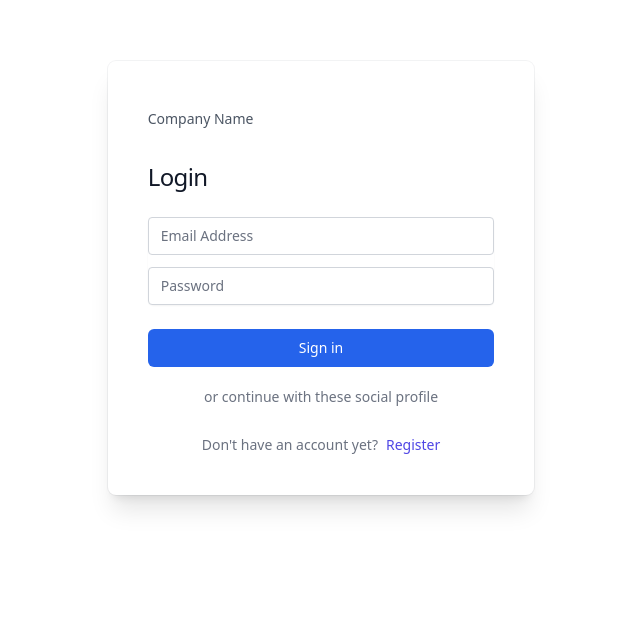
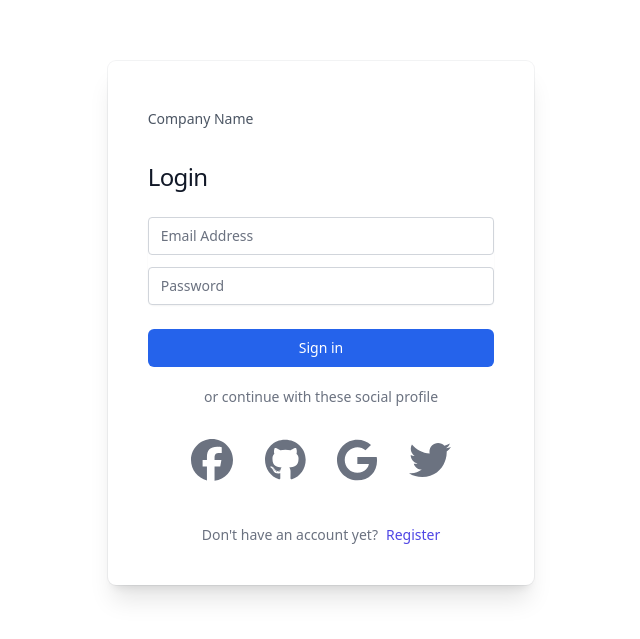
Before and after one commit to carmtsang/authentication-app, a Next.js app: page /login in a window 1280 px wide. Shown: the part 115-754 px from the top of the page, without its empty margins (319-959 px from the left). Built offline with nearby package versions, Linux system fonts and the light colour scheme.

Commit message:
debug fontawesome icons

```diff
--- a/components/SocialIcons.tsx
+++ b/components/SocialIcons.tsx
@@ -33,15 +33,15 @@ const SOCIAL = [
 const SocialIcons = () => {
   const social = SOCIAL.map((social) => {
     return (
-      <li key={social.id}>
+      <li className="inline-block  p-4" key={social.id}>
         <Link href={social.link}>
-          <FontAwesomeIcon icon={social.icon} />
+          <FontAwesomeIcon icon={social.icon} size="3x" />
         </Link>
       </li>
     );
   });
 
-  return <ul>{social}</ul>;
+  return <ul className="list-none">{social}</ul>;
 };
 
 export default SocialIcons;
--- a/pages/_app.tsx
+++ b/pages/_app.tsx
@@ -1,6 +1,7 @@
 import "../styles/globals.css";
 import "../styles/css/main.css";
 import type { AppProps } from "next/app";
+import "@fortawesome/fontawesome-svg-core/styles.css";
 import { config } from "@fortawesome/fontawesome-svg-core";
 config.autoAddCss = false;
 
--- a/pages/login.tsx
+++ b/pages/login.tsx
@@ -48,7 +48,7 @@ export default function Login() {
 
             <div className="flex-row text-center items-center mt-5 text-sm text-gray-500">
               <p>or continue with these social profile</p>
-              <div className="flex">
+              <div className="flex justify-center pt-4">
                 <SocialIcons />
               </div>
 
--- a/styles/css/main.css
+++ b/styles/css/main.css
@@ -720,6 +720,10 @@ select {
   display: block;
 }
 
+.inline-block {
+  display: inline-block;
+}
+
 .flex {
   display: flex;
 }
@@ -738,6 +742,10 @@ select {
 
 .max-w-md {
   max-width: 28rem;
+}
+
+.list-none {
+  list-style-type: none;
 }
 
 .flex-row {
@@ -801,6 +809,15 @@ select {
   background-color: rgb(37 99 235 / var(--tw-bg-opacity));
 }
 
+.bg-black {
+  --tw-bg-opacity: 1;
+  background-color: rgb(0 0 0 / var(--tw-bg-opacity));
+}
+
+.p-4 {
+  padding: 1rem;
+}
+
 .py-8 {
   padding-top: 2rem;
   padding-bottom: 2rem;
@@ -823,6 +840,10 @@ select {
 
 .pr-2 {
   padding-right: 0.5rem;
+}
+
+.pt-4 {
+  padding-top: 1rem;
 }
 
 .text-center {
@@ -909,6 +930,21 @@ select {
   background-color: rgb(29 78 216 / var(--tw-bg-opacity));
 }
 
+.hover\:bg-white:hover {
+  --tw-bg-opacity: 1;
+  background-color: rgb(255 255 255 / var(--tw-bg-opacity));
+}
+
+.hover\:bg-violet-600:hover {
+  --tw-bg-opacity: 1;
+  background-color: rgb(124 58 237 / var(--tw-bg-opacity));
+}
+
+.hover\:bg-gray-600:hover {
+  --tw-bg-opacity: 1;
+  background-color: rgb(75 85 99 / var(--tw-bg-opacity));
+}
+
 .hover\:text-indigo-500:hover {
   --tw-text-opacity: 1;
   color: rgb(99 102 241 / var(--tw-text-opacity));
```
